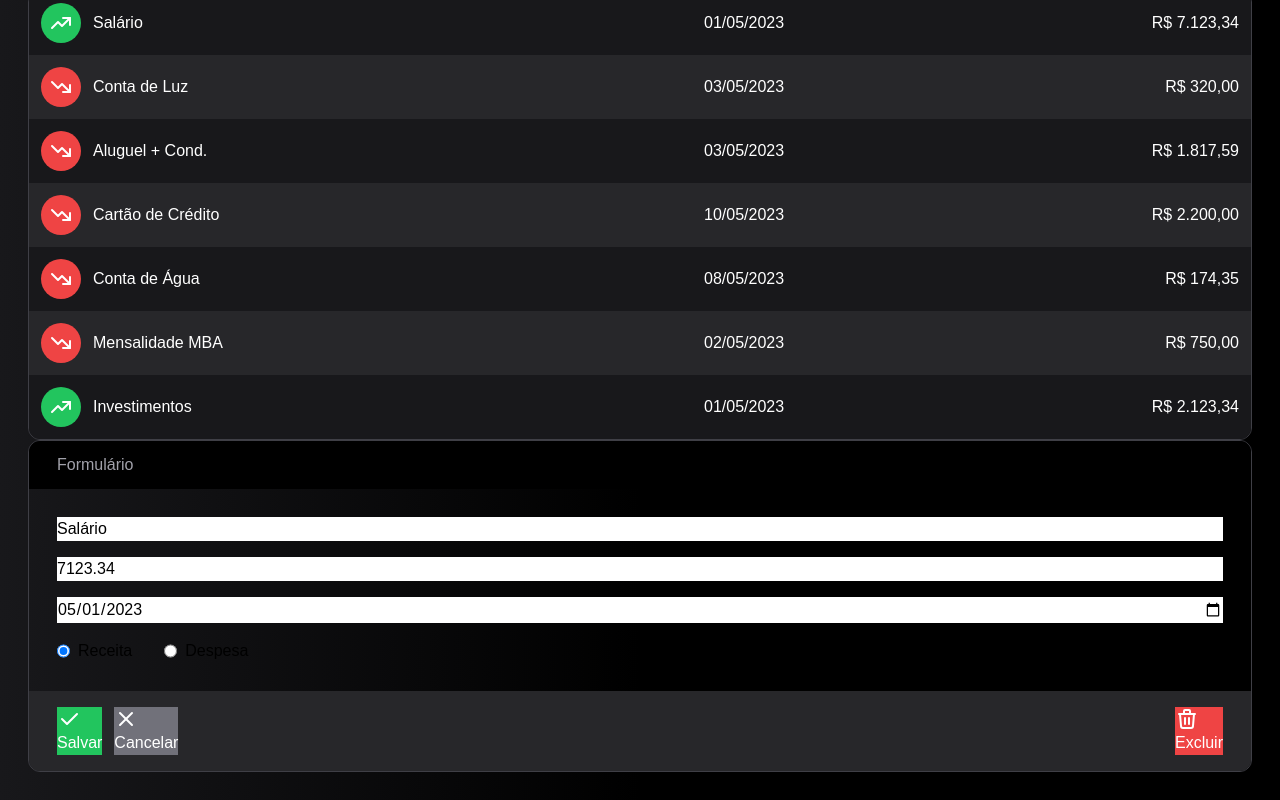
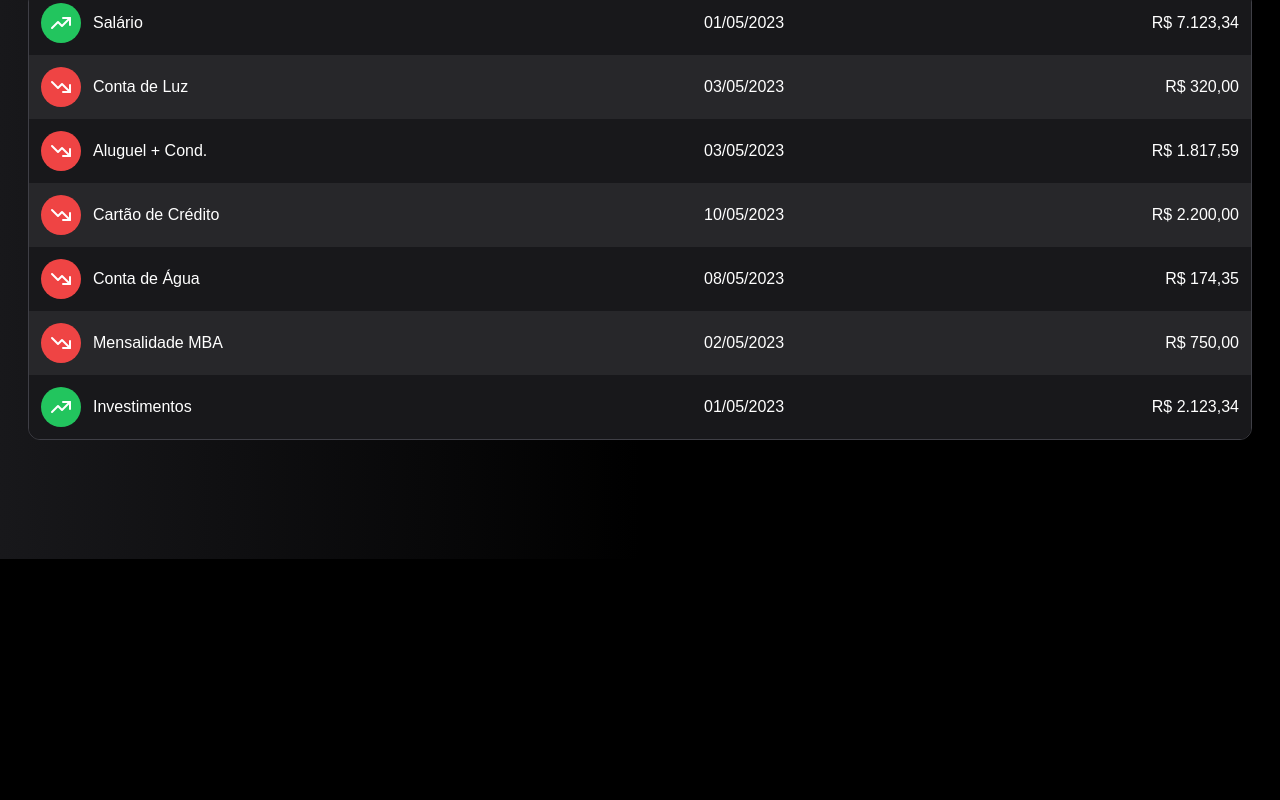
Before and after one commit to YtaloSauham/bitcent-nextjs-tailwindcss-firebase, a Next.js app: page / in a window 1280 px wide. Shown: the part 241-1041 px from the top of the page. After the commit the page ends 800 px from the top, so only its background shows below. Built offline with nearby package versions, Linux system fonts and the light colour scheme.

Commit message:
select and cancel functions createad

```diff
--- a/src/components/finance/Forms.tsx
+++ b/src/components/finance/Forms.tsx
@@ -14,7 +14,8 @@ interface FormsProps {
 }
 
 export default function Forms(props: FormsProps) {
-    const [Transaction, setTransaction] = useState<Transaction>(props.transaction)
+    const [transaction, setTransaction] = useState<Transaction>(props.transaction)
+    console.log(transaction)
     return (
         <div className={`
             flex flex-col border border-zinc-700
@@ -26,10 +27,10 @@ export default function Forms(props: FormsProps) {
                     type="text"
                     placeholder="Description"
                     className="input"
-                    value={Transaction.description ?? ''}
+                    value={transaction.description ?? ''}
                     onChange={e => {
                         setTransaction({
-                            ...Transaction,
+                            ...transaction,
                             description: e.target.value
                         })
                     }}
@@ -38,10 +39,10 @@ export default function Forms(props: FormsProps) {
                     type="number"
                     placeholder="Value"
                     className="input"
-                    value={Transaction.value ?? 0}
+                    value={transaction.value ?? 0}
                     onChange={e => {
                         setTransaction({
-                            ...Transaction,
+                            ...transaction,
                             value: +e.target.value
                         })
                     }}
@@ -50,10 +51,10 @@ export default function Forms(props: FormsProps) {
                     type="date"
                     placeholder="Date"
                     className="input"
-                    value={DateFormater.yymmdd.formate(Transaction.date ?? new Date())}
+                    value={DateFormater.yymmdd.formate(transaction.date ?? new Date())}
                     onChange={e => {
                         setTransaction({
-                            ...Transaction,
+                            ...transaction,
                             date: new Date(`${e.target.value} `)
                         })
                     }}
@@ -64,10 +65,10 @@ export default function Forms(props: FormsProps) {
                             type="radio"
                             name="Type"
                             value="receita"
-                            checked={Transaction.type === 'receita'}
+                            checked={transaction.type === 'receita'}
                             onChange={() => {
                                 setTransaction({
-                                    ...Transaction,
+                                    ...transaction,
                                     type: TypeTransaction.RECEITA
                                 })
                             }}
@@ -79,10 +80,10 @@ export default function Forms(props: FormsProps) {
                             type="radio"
                             name="type"
                             value="despesa"
-                            checked={Transaction.type === 'despesa'}
+                            checked={transaction.type === 'despesa'}
                             onChange={() => {
                                 setTransaction({
-                                    ...Transaction,
+                                    ...transaction,
                                     type: TypeTransaction.DESPESA
                                 })
                             }}
@@ -92,17 +93,19 @@ export default function Forms(props: FormsProps) {
                 </div>
             </div>
             <div className="flex px-4 sm:px-7 py-4 gap-3 bg-zinc-800">
-                <button className="btn bg-green-500" onClick={() => props.save?.(Transaction)}>
+                <button className="btn flex py-4 px-4
+                items-center bg-green-500
+                rounded-md " onClick={() => props.save?.(transaction)}>
                     <IconCheck />
                     <span className="hidden sm:inline">Salvar</span>
                 </button>
-                <button className="btn bg-zinc-500" onClick={() => props.cancel?.()}>
+                <button className="btn  flex  py-4 px-4  rounded-md items-center bg-zinc-500" onClick={() => props.cancel?.()}>
                     <IconX />
                     <span className="hidden sm:inline">Cancelar</span>
                 </button>
                 <span className="flex-1"></span>
                 {props.transaction.id && (
-                    <button className="btn bg-red-500" onClick={() => props.remove?.(Transaction)}>
+                    <button className="btn py-4 px-4 rounded-md flex items-center bg-red-500" onClick={() => props.remove?.(transaction)}>
                         <IconTrash />
                         <span className="hidden sm:inline">Excluir</span>
                     </button>
--- a/src/components/finance/List.tsx
+++ b/src/components/finance/List.tsx
@@ -5,11 +5,13 @@ import { IconTrendingDown, IconTrendingUp } from "@tabler/icons-react";
 
 interface ListProps {
     transaction: Transaction[]
+    selectedTransaction?: (transaction: Transaction) => void
 }
 
 
 
 export default function List(props: ListProps) {
+
 
     function renderType(transaction: Transaction) {
         return (
@@ -32,7 +34,9 @@ export default function List(props: ListProps) {
         return (
             <div key={transaction.id} className={`
             flex items-center gap-3 p-3 cursor-pointer
-            ${index % 2 === 0 ? 'bg-zinc-900' : 'bg-zinc-800'}`}>
+            ${index % 2 === 0 ? 'bg-zinc-900' : 'bg-zinc-800'}`}
+                onClick={() => props.selectedTransaction?.(transaction)}>
+
 
                 {renderType(transaction)}
                 <span className="w-1/2">{transaction.description}</span>
--- a/src/components/finance/index.tsx
+++ b/src/components/finance/index.tsx
@@ -10,15 +10,24 @@ import Forms from "./Forms";
 
 export default function Finance() {
 
-    const [transaction, setTransaction] = useState<Transaction[]>(transactionFalse)
+    const [transactions, setTransactions] = useState<Transaction[]>(transactionFalse)
+    const [transaction, setTransaction] = useState<Transaction | null>(null)
 
     return (
         <Page>
             <Header />
             <Content>
-                <Summary transaction={transaction} />
-                <List transaction={transaction} />
-                <Forms transaction={transaction[0]} />
+                <Summary transaction={transactions} />
+
+                {transaction ? (
+                    <Forms transaction={transaction}
+                        cancel={() => setTransaction(null)} />
+                ) : (
+                    <List transaction={transactions}
+                        selectedTransaction={setTransaction} />
+
+                )}
+
             </Content>
 
         </Page>
```
